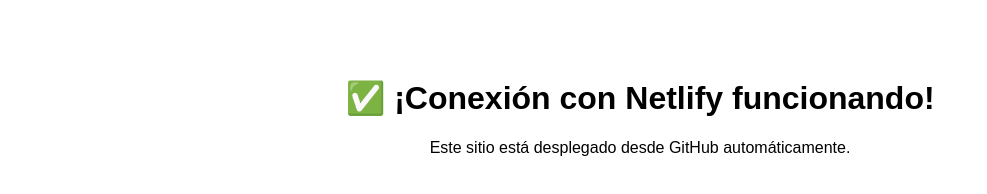
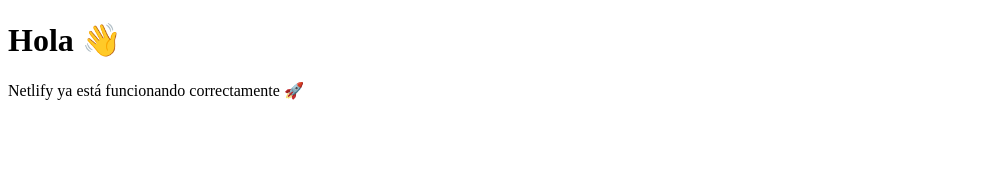
Before and after one commit to Jduque83/presupuestojulianapp, a plain HTML site: page PresupuestoWeb/index.html in a window 1280 px wide. Shown: the whole page, without its empty margins (0-987 px from the left). Drawn offline with Linux system fonts and the light colour scheme.

Commit message:
Add files via upload

```diff
--- a/PresupuestoWeb/index.html
+++ b/PresupuestoWeb/index.html
@@ -1,12 +1,12 @@
 <!DOCTYPE html>
 <html lang="es">
-  <head>
-    <meta charset="UTF-8" />
-    <meta name="viewport" content="width=device-width, initial-scale=1.0" />
-    <title>Conexión Exitosa 🎉</title>
-  </head>
-  <body style="font-family: sans-serif; text-align:center; padding-top:50px;">
-    <h1>✅ ¡Conexión con Netlify funcionando!</h1>
-    <p>Este sitio está desplegado desde GitHub automáticamente.</p>
-  </body>
+<head>
+  <meta charset="UTF-8">
+  <meta name="viewport" content="width=device-width, initial-scale=1.0">
+  <title>Presupuesto App</title>
+</head>
+<body>
+  <h1>Hola 👋</h1>
+  <p>Netlify ya está funcionando correctamente 🚀</p>
+</body>
 </html>
```
